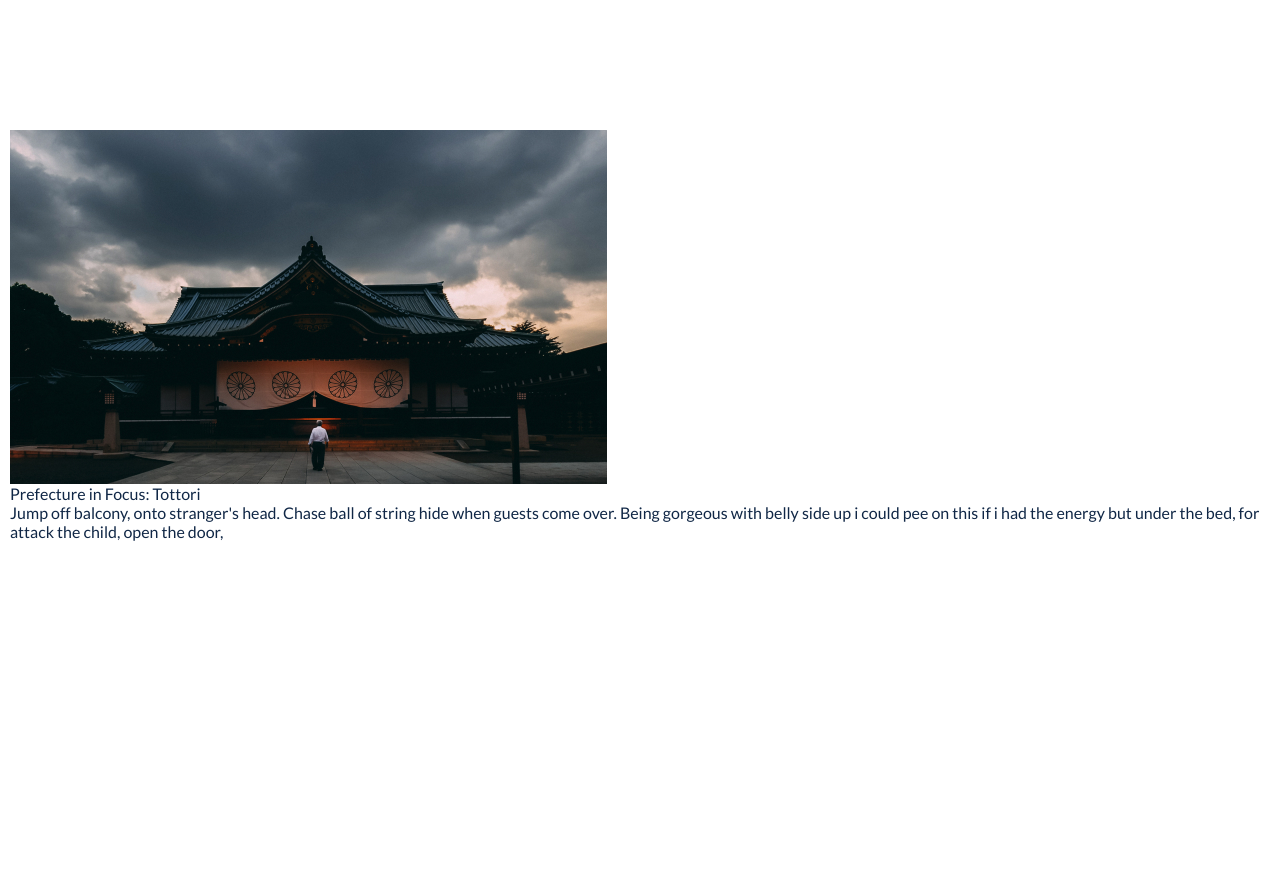
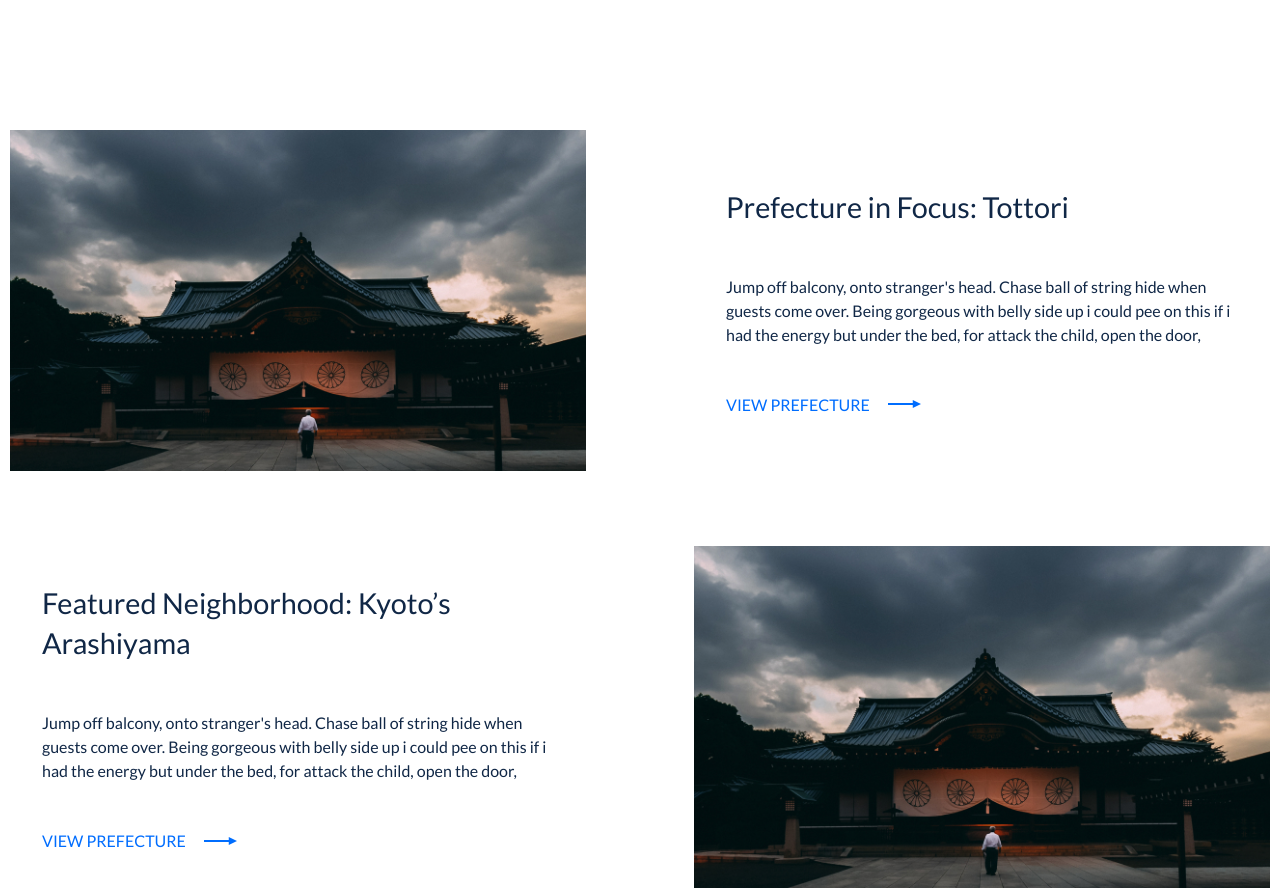
Before and after one commit to Kasaklalita/odigo, a Vue app: page / in a window 1280 px wide. Shown: the part 2300-3188 px from the top of the page. Before the commit the page ends 2841 px from the top, so only its background shows below. Built offline with nearby package versions, Linux system fonts and the light colour scheme.

Commit message:
Added and styled the tours section

```diff
--- a/src/components/TheTours.vue
+++ b/src/components/TheTours.vue
@@ -2,7 +2,10 @@
 	<div class="tours">
 		<wide-wrapper>
 			<div class="tours__wrap">
-				<tour-card></tour-card>
+				<tour-card
+					v-for="tour in tours"
+					:key="tour.title"
+					:tour="tour"></tour-card>
 			</div>
 		</wide-wrapper>
 	</div>
@@ -14,10 +17,30 @@
 		name: "TheTours",
 		components: {
 			TourCard
+		},
+		data() {
+			return {
+				tours: [
+					{
+						reversed: false,
+						title: 'Prefecture in Focus: Tottori',
+						description: 'Jump off balcony, onto stranger\'s head. Chase ball of string hide when guests come over. Being gorgeous with belly side up i could pee on this if i had the energy but under the bed, for attack the child, open the door, '
+					},
+					{
+						reversed: true,
+						title: 'Featured Neighborhood: Kyoto’s Arashiyama',
+						description: 'Jump off balcony, onto stranger\'s head. Chase ball of string hide when guests come over. Being gorgeous with belly side up i could pee on this if i had the energy but under the bed, for attack the child, open the door, '
+					},
+				]
+			}
 		}
 	}
 </script>
 
 <style scoped>
-
+	.tours__wrap {
+		display: flex;
+		flex-direction: column;
+		gap: 75px;
+	}
 </style>
--- a/src/components/TourCard.vue
+++ b/src/components/TourCard.vue
@@ -1,26 +1,52 @@
 <template>
-	<div class="tour">
+	<div v-if="!tour['reversed']" class="tour">
 		<div class="tour__pic">
 			<img src="../assets/tour-1.jpg" alt="" class="tour__thumb">
 		</div>
 		<div class="tour__info">
-			<h3 class="tour__title">
-				Prefecture in Focus: Tottori
-			</h3>
-			<p class="tour_description">
-				Jump off balcony, onto stranger's head. Chase ball of string hide when guests come over. Being gorgeous with belly side up i could pee on this if i had the energy but under the bed, for attack the child, open the door,
-			</p>
-
+			<h3 class="tour__title">{{tour['title']}}</h3>
+			<p class="tour__description">{{tour['description']}}</p>
+			<see-more-link to="" content="VIEW PREFECTURE"></see-more-link>
+		</div>
+	</div>
+	<div v-else class="tour">
+		<div class="tour__info">
+			<h3 class="tour__title">{{tour['title']}}</h3>
+			<p class="tour__description">{{tour['description']}}</p>
+			<see-more-link to="" content="VIEW PREFECTURE"></see-more-link>
+		</div>
+		<div class="tour__pic">
+			<img src="../assets/tour-1.jpg" alt="" class="tour__thumb">
 		</div>
 	</div>
 </template>
 
 <script>
 	export default {
-		name: "TourCard"
+		name: "TourCard",
+		props: ['tour']
 	}
 </script>
 
 <style scoped>
-
+	.tour {
+		display: grid;
+		grid-template-columns: repeat(2, 1fr);
+		grid-gap: 6.75rem;
+		align-items: center;
+	}
+	.tour__info {
+		display: flex;
+		flex-direction: column;
+		gap: 3rem;
+		padding: 0 2rem;
+	}
+	.tour__title {
+		font-weight: 500;
+		font-size: 1.8rem;
+		line-height: 40px;
+	}
+	.tour__description {
+		line-height: 1.5rem;
+	}
 </style>
```
